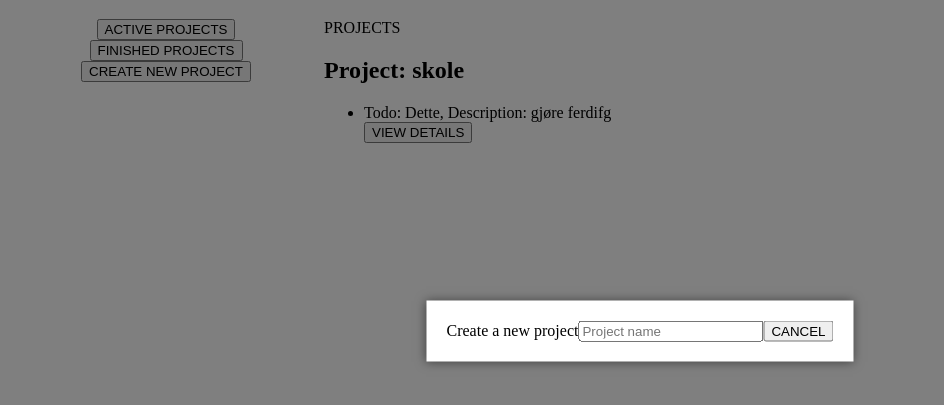
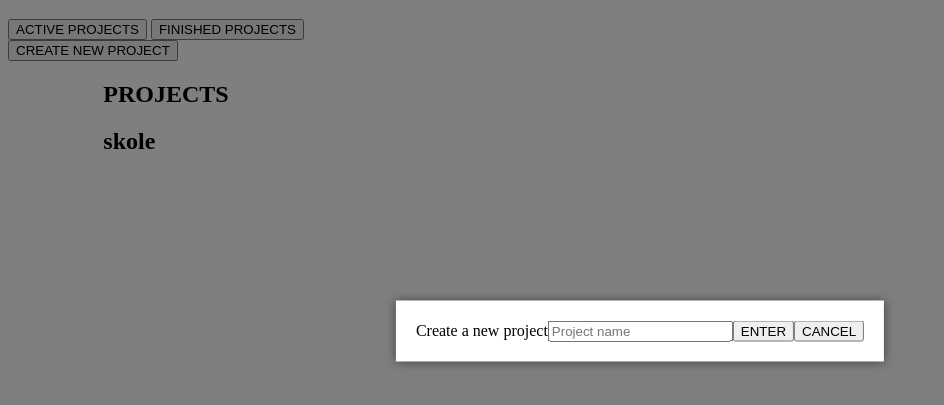
Before and after one commit to Codin-Wizard/ToDo-List, a website built with webpack: page src/template.html in a window 1280 px wide. Both pictures are taken after a click on the button "CREATE NEW PROJECT". Shown: the part 69-474 px from the top of the page, without its empty margins (0-944 px from the left). Built offline with nearby package versions, Linux system fonts and the light colour scheme.

Commit message:
Moved projects to the sidebar

```diff
--- a/src/scripts/DOM_Stuff.js
+++ b/src/scripts/DOM_Stuff.js
@@ -1,18 +1,34 @@
+import Project from "./Projects";
+
 export function newProjectUI() {
     const createNewProjectButton = document.getElementById('new-project');
 
     createNewProjectButton.addEventListener('click', () => {
+        // Create the overlay for the new project form
         const createNewProject = document.createElement('div');
         createNewProject.classList.add('details');
         createNewProject.textContent = 'Create a new project'
 
         createOverlayFor(createNewProject)
 
+        // Create input field for project name
         const newProjectName = document.createElement('input');
         newProjectName.type = 'text';
         newProjectName.placeholder = 'Project name';
 
-        createNewProject.append(newProjectName,exitPopup(createNewProject))
+        // Create input field for project name
+        const confirmProjectName = document.createElement('button');
+        confirmProjectName.textContent = 'ENTER';
+
+        confirmProjectName.addEventListener('click', () => {
+            Project.addNewProject(newProjectName.value);
+
+            const overlay = document.getElementById('overlay');
+            document.body.removeChild(createNewProject)
+            document.body.removeChild(overlay)
+        })
+
+        createNewProject.append(newProjectName,confirmProjectName,exitPopup(createNewProject))
 
         document.body.append(createNewProject)
     })
@@ -38,35 +54,57 @@ function viewDetails(todo) {
     return viewDetailsButton;
 }
 
+function projectOnClick(project){
+    const projectName = document.getElementById('project-name');
+    const todoList = document.createElement('div');
+    projectName.textContent = `${project.name}`;
+
+
+}
+
 // Function to render a project and its todos in the DOM
 export function renderProjectToDOM(project) {
     const projectElement = document.createElement('div');
     projectElement.classList.add('project');
 
     const projectTitle = document.createElement('h2');
-    projectTitle.textContent = `Project: ${project.name}`;
+    projectTitle.textContent = `${project.name}`;
     projectElement.appendChild(projectTitle);
 
-    const todoList = document.createElement('ul');
-
-    // Iterate over todos and create list items
-    project.todos.forEach(todo => {
-        //Kaller funksjon til å se detaljer
-        const detailsButton = viewDetails(todo);
-        const todoItem = document.createElement('li');
-        todoItem.textContent = `Todo: ${todo.title}, Description: ${todo.description}`;
-        todoList.append(todoItem, detailsButton);
-    });
-
-    projectElement.appendChild(todoList);
     return projectElement;
 }
 
 // Function to append a project to the DOM
 export function appendProjectToDOM(project) {
-    const main = document.getElementById('main-content'); // Get the main-content element
-    const projectElement = renderProjectToDOM(project);  // Render project HTML
-    main.appendChild(projectElement);  // Append to DOM
+    const main = document.getElementById('projects'); // Get the main-content element
+    // Check if the project already exists in the DOM
+    const existingProject = document.getElementById(`project-${project.name}`);
+    if (existingProject) {
+        // If it exists, update the existing project
+        updateTodoDisplay(existingProject, project);
+    } else {
+        // If it doesn't exist, render and append the project
+        const projectElement = renderProjectToDOM(project);
+        main.appendChild(projectElement);
+    }
+}
+function createTodosForProject() {
+
+}
+// Function to update the todo display for an existing project
+function updateTodoDisplay(projectElement, project) {
+    const todoList = projectElement.querySelector(`#todos-${project.name}`);
+
+    // Clear existing todos (optional)
+    todoList.innerHTML = '';
+
+    // Re-render todos
+    project.todos.forEach(todo => {
+        const detailsButton = viewDetails(todo); // Assuming this returns a button for viewing details
+        const todoItem = document.createElement('li');
+        todoItem.textContent = `Todo: ${todo.title}, Description: ${todo.description}`;
+        todoList.append(todoItem, detailsButton);
+    });
 }
 
 function createOverlayFor(popup){
--- a/src/template.html
+++ b/src/template.html
@@ -9,12 +9,16 @@
     <div id="grid-container">
         <div id="header"><h1>My projects and todos</h1></div>
         <div id="sidebar">
-            <button class="sidebar-navigation">ACTIVE PROJECTS</button>
-            <button class="sidebar-navigation">FINISHED PROJECTS</button>
-            <button class="sidebar-navigation" id="new-project">CREATE NEW PROJECT</button>
+            <div class="buttons">
+                <button class="sidebar-navigation">ACTIVE PROJECTS</button>
+                <button class="sidebar-navigation">FINISHED PROJECTS</button>
+                <button class="sidebar-navigation" id="new-project">CREATE NEW PROJECT</button>
+            </div>
+            <div id="projects"><h2>PROJECTS</h2></div>
         </div>
         <div id="main-content">
-            PROJECTS
+            <h1 id="project-name"></h1>
+
         </div>
     </div>
 </body>
```
